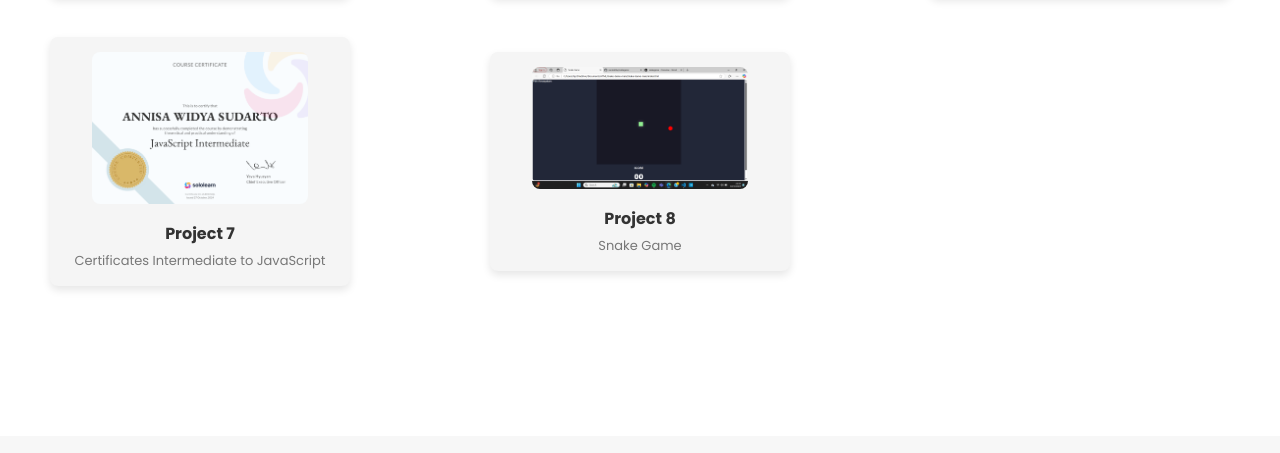
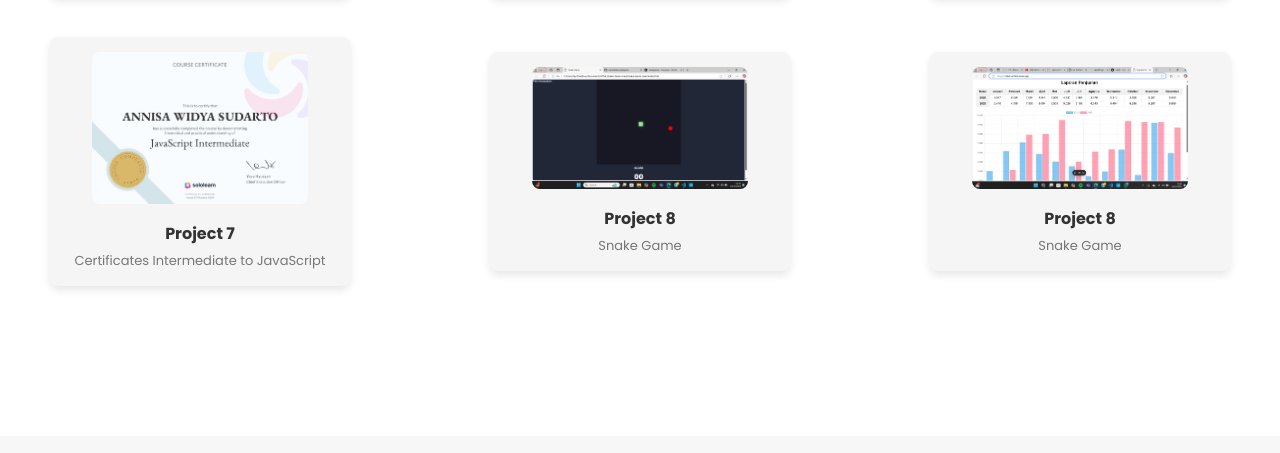
Before and after one commit to annisa04w/portofolio-fix, a plain HTML site: page index.html in a window 1280 px wide. Shown: the part 3130-3583 px from the top of the page. Drawn offline with nearby package versions, Linux system fonts and the light colour scheme.

Commit message:
fix_diagram

```diff
--- a/index.html
+++ b/index.html
@@ -169,8 +169,15 @@
                     <img src="gambar/snake game.png" alt="Project 8">
                     <h3>Project 8</h3>
                     <p>Snake Game</p>
-        </div>
-        </a>
+                </div>
+            </a>
+            <a href="https://tabel-amber.vercel.app/">
+                <div class="card">
+                    <img src="gambar/tabel diagram.png" alt="Project 8">
+                    <h3>Project 8</h3>
+                    <p>Snake Game</p>
+                </div>
+            </a>
 </div>
     </section>
 
```
Also changed, not shown: gambar/tabel diagram.png (added).
